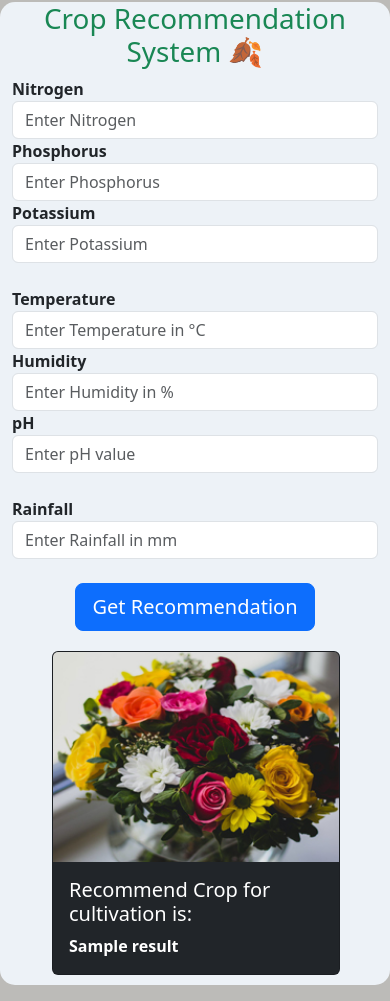
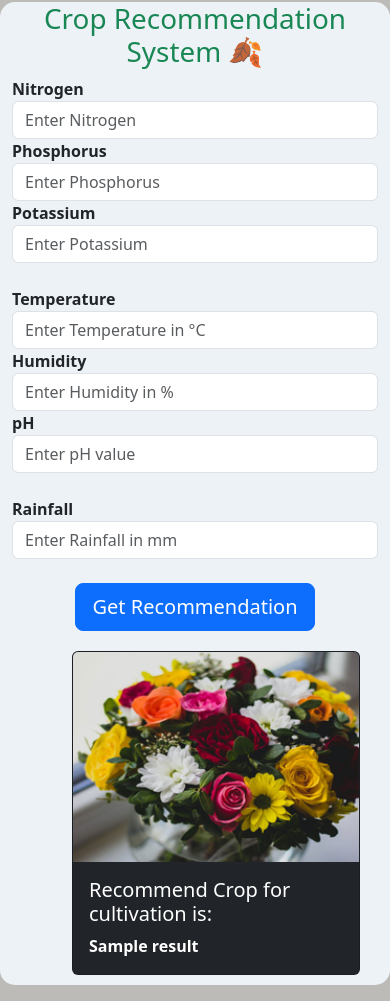
Before and after one commit to Millanmax11/Crop-Recomendation-with-ML, a Flask app: template templates/index.html in a window 390 px wide. Shown: the part 70-1071 px from the top of the page. Run offline with Flask 3, Linux system fonts and the light colour scheme; the template is opened without the code that fills it: most values are stand-ins (such as "Sample title", 1, 10 or a date in 2020); parts of the project's set-up code (start-up, migrations or seed data) failed here and were passed over.

Commit message:
add img-style

```diff
--- a/templates/index.html
+++ b/templates/index.html
@@ -31,7 +31,7 @@
 		}
 		@media (max-width: 576px) {
 			.card {
-				margin-left:40px;
+				margin-left:60px;
 				margin-top: 20px;
 			}
 		}
```
